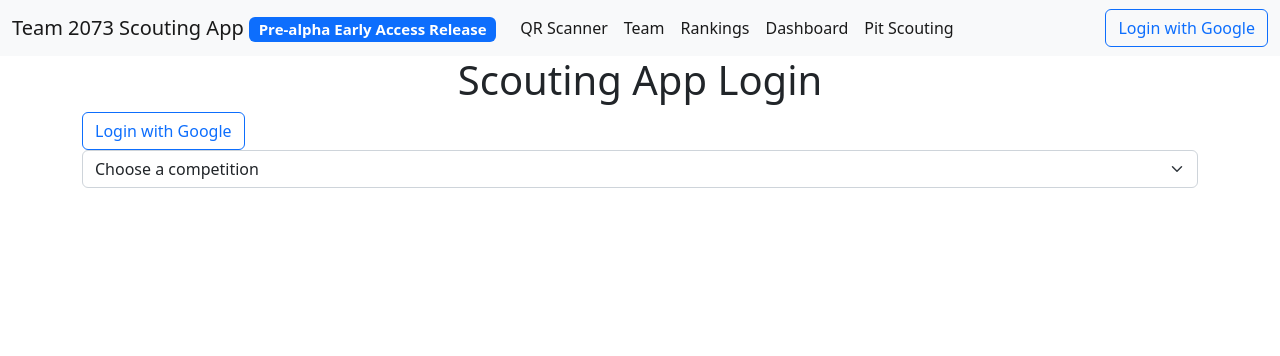
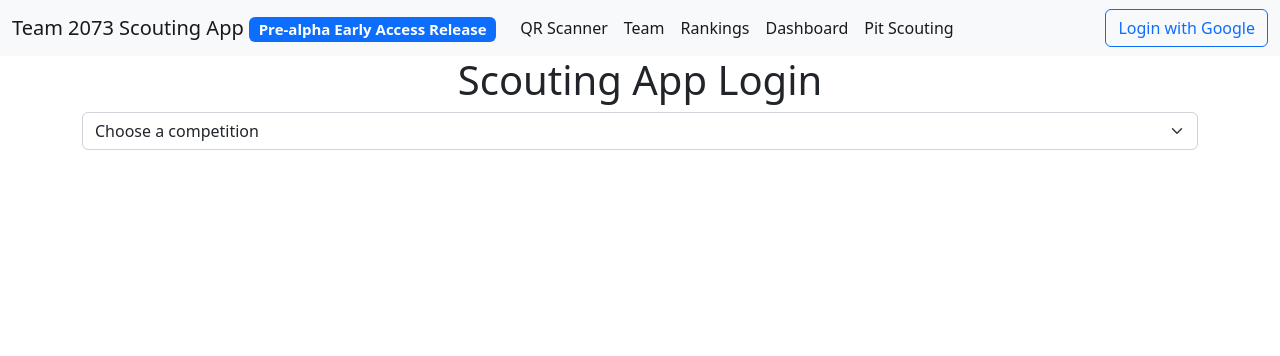
Before and after one commit to team-2073-eagleforce/ScoutingApp_Backend, a Flask app: page / in a window 1280 px wide. Shown: the top 356 px of the page. Run offline with Flask 2, Linux system fonts and the light colour scheme; data that the repository does not hold is empty.

Commit message:
Removed login with Google on home screen

```diff
--- a/scouting_backend/home/templates/login.html
+++ b/scouting_backend/home/templates/login.html
@@ -17,16 +17,6 @@
         data-shape="rectangular"
         data-logo_alignment="left">
     </div> -->
-    {% if not session.get("name") %}
-    <form class="d-flex" role="search">
-        <button class="btn btn-outline-primary" onclick="location.assign('/analysis/authorize')" type="button">Login with Google
-        </button>
-    </form>
-    {% else %}
-    <form class="d-flex" role="search">
-        Hello, {{ session.get("name") }}
-    </form>
-    {% endif %}
     <select aria-label="Default select example" class="form-select" id="comp">
         <option selected>Choose a competition</option>
         {% for c in comps.keys() %}
--- a/scouting_backend/templates/layout.html
+++ b/scouting_backend/templates/layout.html
@@ -11,7 +11,7 @@
     <body>
         <nav class="navbar navbar-expand-lg bg-light">
             <div class="container-fluid">
-              <a class="navbar-brand" href="#">Team 2073 Scouting App <span class="badge text-bg-primary">Pre-alpha Early Access Release</span>
+              <a class="navbar-brand" href="/">Team 2073 Scouting App <span class="badge text-bg-primary">Pre-alpha Early Access Release</span>
               </a>
               <button class="navbar-toggler" type="button" data-bs-toggle="collapse" data-bs-target="#navbarSupportedContent" aria-controls="navbarSupportedContent" aria-expanded="false" aria-label="Toggle navigation">
                 <span class="navbar-toggler-icon"></span>
```
